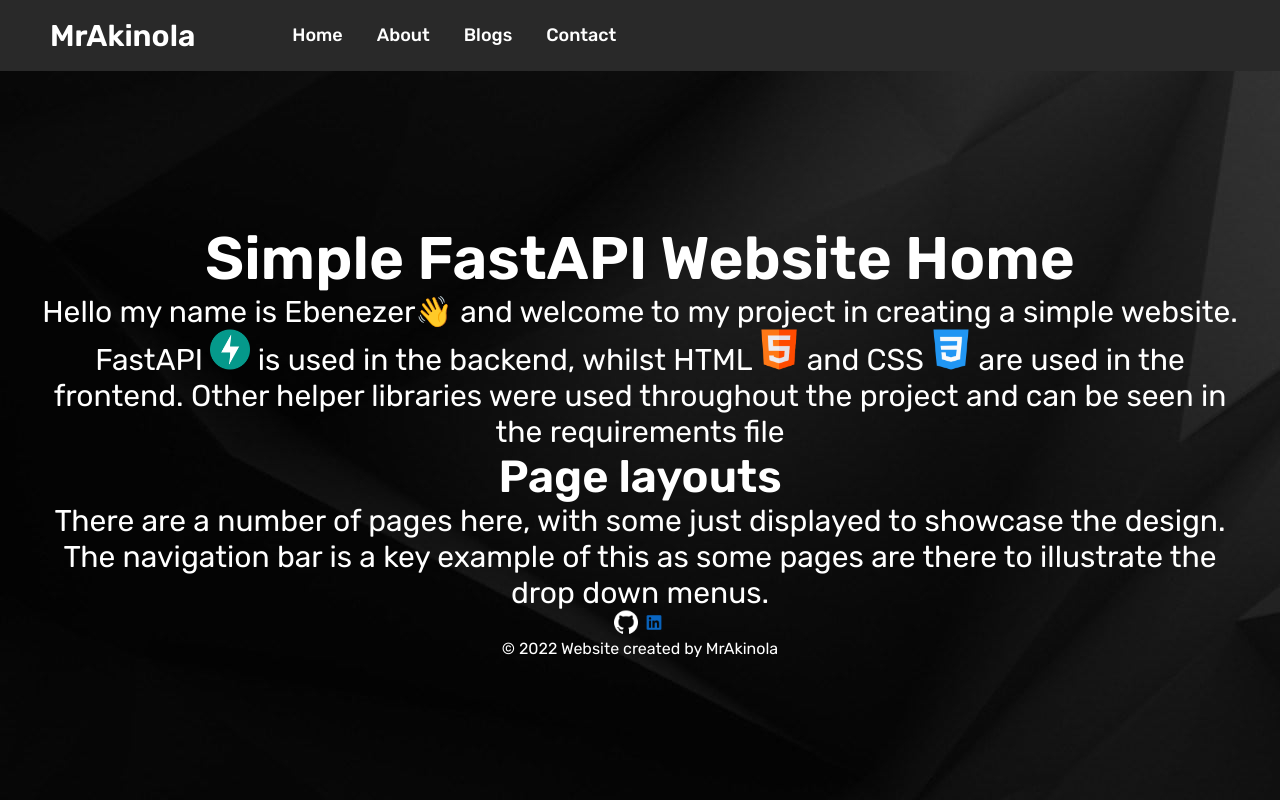
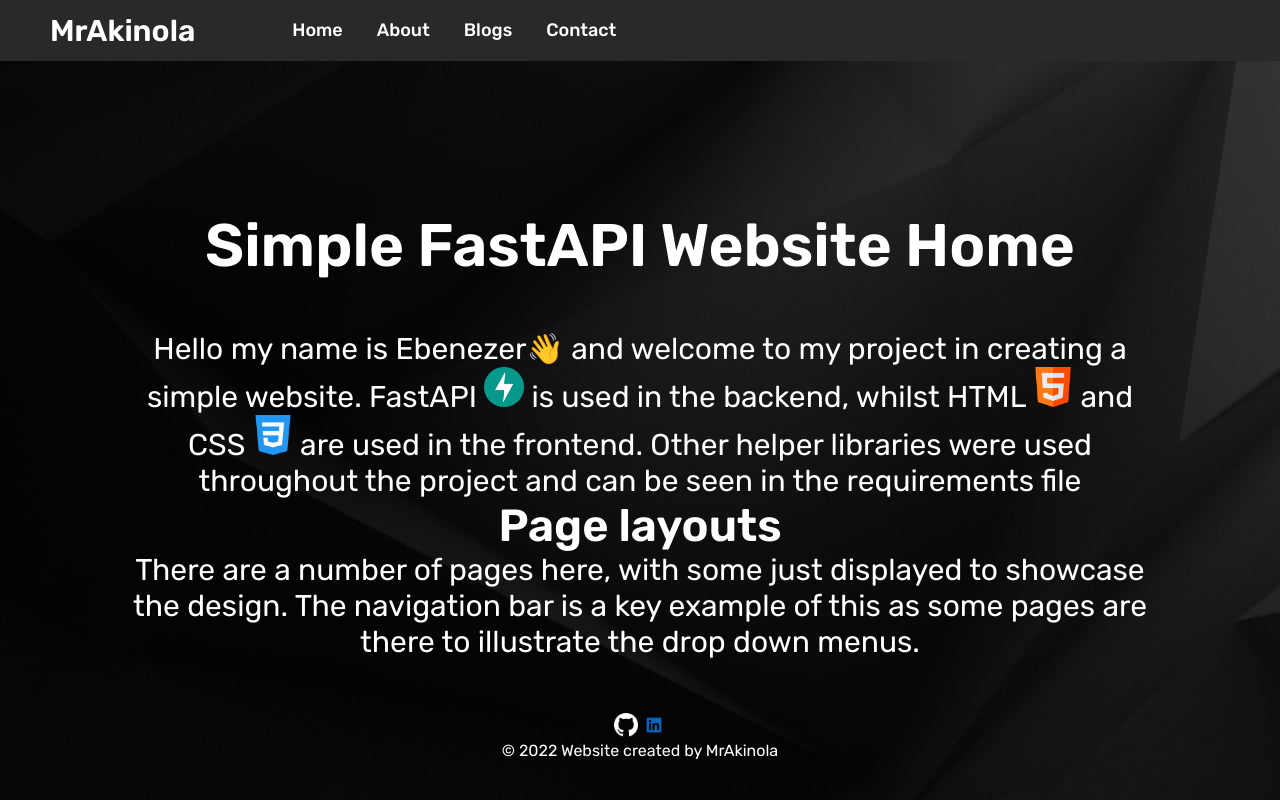
Before and after one commit to mrakinola/simple-fastapi-blog, a FastAPI app: page / in a window 1280 px wide. Run offline with FastAPI, Linux system fonts and the light colour scheme; parts of the project's set-up code (start-up, migrations or seed data) failed here and were passed over.

Commit message:
Update website layout

```diff
--- a/html_templates/base.html
+++ b/html_templates/base.html
@@ -18,13 +18,19 @@
 </head>
 
 <body background="{{ url_for('static', path='/images/dark-wallpaper.jpg') }}">
-    {% include 'navbar.html' %}
-
+    <header class="navigation-bar">
+        {% include 'navbar.html' %}
+    </header>
     <!-- Page Content  -->
     <div class="body-text">
         {% block page_content %}
         {% endblock %}
     </div>
+    <footer class="footer">
+        <a href="https://github.com/mrakinola"><img src="/static/images/github-logo.png" width="24" height="24"></a>
+        <a href="https://www.linkedin.com/in/ebenezer-temi-akinola-ba82111a1"><img src="/static/images/linkedin-logo.png"  width="24" height="24"></a>
+        <p class="copyright">© 2022 Website created by MrAkinola</p>
+    </footer>
 
 </body>
 
--- a/html_templates/navbar.html
+++ b/html_templates/navbar.html
@@ -7,7 +7,7 @@
                 <li><a href="/">Home</a></li>
                 <li><a href="/about">About</a></li>
                 <li>
-                <a href="/blogs" class="desktop-link">Blogs</a>
+                <a href="/blogs">Blogs</a>
                 <ul>
                     <li><a href="/blog-of-the-week">Blog of the week</a></li>
                     <li><a href="/blog-creation">Create your own blog</a></li>
--- a/html_templates/page.html
+++ b/html_templates/page.html
@@ -18,12 +18,6 @@
 {{info.page}}
 
 
-<footer class="col-md-6 mx-auto text-center text-gray-lighter">
-    <a href="https://github.com/mrakinola"><img src="/static/images/github-logo.png" width="24" height="24"></a>
-    <a href="https://www.linkedin.com/in/ebenezer-temi-akinola-ba82111a1"><img src="/static/images/linkedin-logo.png"  width="24" height="24"></a>
-    <p class="copyright">© 2022 Website created by MrAkinola</p>
-</footer>
-
 {% endblock %}
 
 {% block scripts %}
--- a/static/css/style.css
+++ b/static/css/style.css
@@ -8,22 +8,33 @@
     text-decoration: none;
     color: white;
 }
+.navigation-bar{
+  position: relative !important;
+  z-index: 999;
+}
 /* Body text for page */
 .body-text{
     position: absolute;
-    top: 55%;
-    left: 50%;
-    transform: translate(-50%, -50%);
+    top: 20%;
     width: 100%;
     text-align: center;
     padding: 0 30px;
-    z-index: 1;
+}
+.footer{
+  position: absolute;
+  text-align: center;
+  width: 100%;
+  bottom: 5%;
+}
+.body-text div{
+  font-size: 30px;
+  font-weight: 400;
+  margin: 50px;
+}
+.body-text .row .col h1{
+  margin: 50px;
+}
 
-  }
-  .body-text div{
-    font-size: 30px;
-    font-weight: 400;
-  }
 
 .wrapper{
     background: #292929;
@@ -39,8 +50,6 @@
   align-items: center;
   justify-content: space-between;
   background: #030202;
-
-
 
 }
 nav .content{
@@ -64,7 +73,7 @@ nav:after{
 }
 .content .links li{
   list-style: none;
-  line-height: 70px;
+  line-height: 60px;
 }
 .content .links li a{
   color: #fff;
@@ -78,22 +87,25 @@ nav:after{
   display: none;
 }
 .content .links li a:hover{
-  color: cyan;
   background: #000000;
 }
 /* Dropdown Menu */
 .content .links ul{
   position: absolute;
-  background: black;
+  z-index: 1000;
+  min-width: 140px;
+  background: #292929;
   top: 80px;
-  z-index: 999;
-  opacity: 0;
   visibility: hidden;
-  border-bottom: 1px solid rgba(0,0,0,0.3);
-  transition: top .3s;
+  box-shadow: 0px 8px 16px 0px rgba(0,0,0,0.2);
 }
 .content .links li:hover > ul{
   top: 50px;
+  display: block;
   opacity: 1;
   visibility: visible;
 }
+
+.links .ul li a:hover{
+  background-color:#c03636;
+}
```
